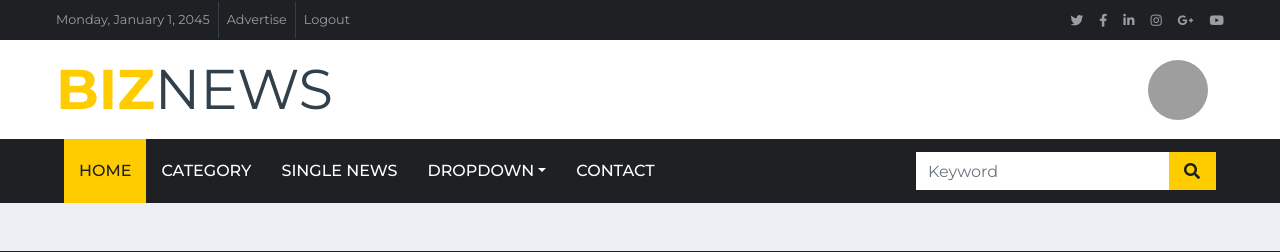
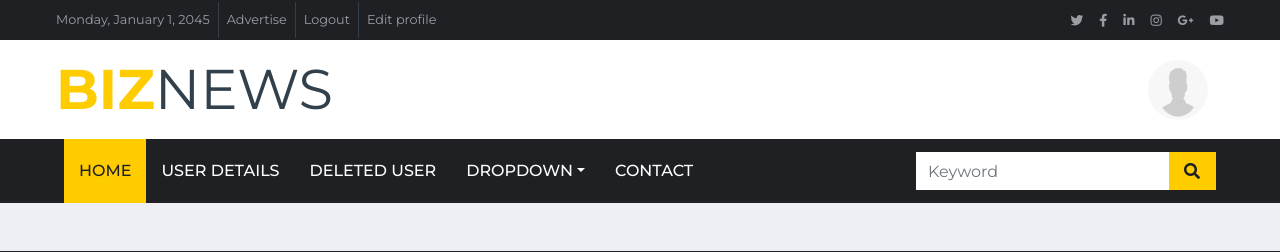
Before and after one commit to sreerangk/Daily_news, a Django app: page /base in a window 1280 px wide. Shown: the top 252 px of the page. Run offline with Django 4.2, Linux system fonts and the light colour scheme; the visitor is signed in with stand-in values (Sample User, id 1); some libraries are stand-ins or nearby versions; grey boxes are pictures that could not be loaded.

Commit message:
update logout

```diff
--- a/firstapp/views.py
+++ b/firstapp/views.py
@@ -57,7 +57,7 @@ def userlogin(request):
         user=auth.authenticate(username=username,password=password)
         if user is not None:            # means if user is authendicated
             auth.login(request,user)
-            return redirect('editprofile')
+            return redirect('index')
 
         else:
             messages.error(request,'user name is inccorect')
@@ -77,7 +77,7 @@ def index(request):
 
 
 def editprofile(request):
-    return render(request, 'index.html')
+    return render(request, 'editprofile.html')
 
 
 def changepassword(request):
--- a/templates/base.html
+++ b/templates/base.html
@@ -42,8 +42,11 @@
                         </li>
                         {% if user.is_authenticated  %}
 
+                        <li class="nav-item  border-right border-secondary">
+                            <a class="nav-link text-body small" href="{% url 'user_logout' %}">Logout</a>
+                        </li>
                         <li class="nav-item">
-                            <a class="nav-link text-body small" href="{% url 'user_logout' %}">Logout</a>
+                            <a class="nav-link text-body small" href="{% url 'editprofile' %}">Edit profile</a>
                         </li>
                         {% else %}
                         <li class="nav-item border-right border-secondary">
@@ -91,14 +94,14 @@
             <div class="col-lg-8 text-center text-lg-right">
                 {% if user.is_authenticated  %}
 
-                {% if data.dp %}
+                <!-- {% if data.dp %}
 
                 <a href=""><img src="{{ data.dp.url }}"  class="mr-3 rounded-circle"  style="height:40px; width:40px" alt="dp"></a>
 
-                {% else %}
-                <a href=""><img src="{% static 'img\O.jpg' %}"  class="mr-3 rounded-circle" height="60" width="60" alt="dp"></a>
+                {% else %} -->
+                <a href="{% url 'editprofile' %}"><img src="{% static 'img\O.jpg' %}"  class="mr-3 rounded-circle" height="60" width="60" alt="dp"></a>
 
-                {% endif %}
+                <!-- {% endif %} -->
                 {% endif %}
             </div>
         </div>
@@ -107,7 +110,7 @@
 
 
     <!-- Navbar Start -->
-    {% if user.is_authenticated or user.is_superuser %}
+
     <div class="container-fluid p-0">
         <nav class="navbar navbar-expand-lg bg-dark navbar-dark py-2 py-lg-0 px-lg-5">
             <a href="index.html" class="navbar-brand d-block d-lg-none">
@@ -118,9 +121,15 @@
             </button>
             <div class="collapse navbar-collapse justify-content-between px-0 px-lg-3" id="navbarCollapse">
                 <div class="navbar-nav mr-auto py-0">
+                    {% if user.is_authenticated and user.is_superuser %}
                     <a href="{% url 'index' %}" class="nav-item nav-link active">Home</a>
-                    <a href="category.html" class="nav-item nav-link">Category</a>
+                    <a href="category.html" class="nav-item nav-link">user details</a>
+                    <a href="single.html" class="nav-item nav-link">deleted user</a>
+                    {% elif user.is_authenticated %}
+                    <a href="{% url 'index' %}" class="nav-item nav-link active">Home</a>
+                    <a href="category.html" class="nav-item nav-link">category</a>
                     <a href="single.html" class="nav-item nav-link">Single News</a>
+                    {% endif %}
                     <div class="nav-item dropdown">
                         <a href="#" class="nav-link dropdown-toggle" data-toggle="dropdown">Dropdown</a>
                         <div class="dropdown-menu rounded-0 m-0">
@@ -141,7 +150,7 @@
             </div>
         </nav>
     </div>
-    {% endif %}
+
     <!-- Navbar End -->
 
 
--- a/templates/index.html
+++ b/templates/index.html
@@ -5,6 +5,7 @@
 
 
     <!-- Main News Slider Start -->
+
     <div class="container-fluid">
         <div class="row">
 
```
Also changed, not shown: static/img/O.jpg (added).
